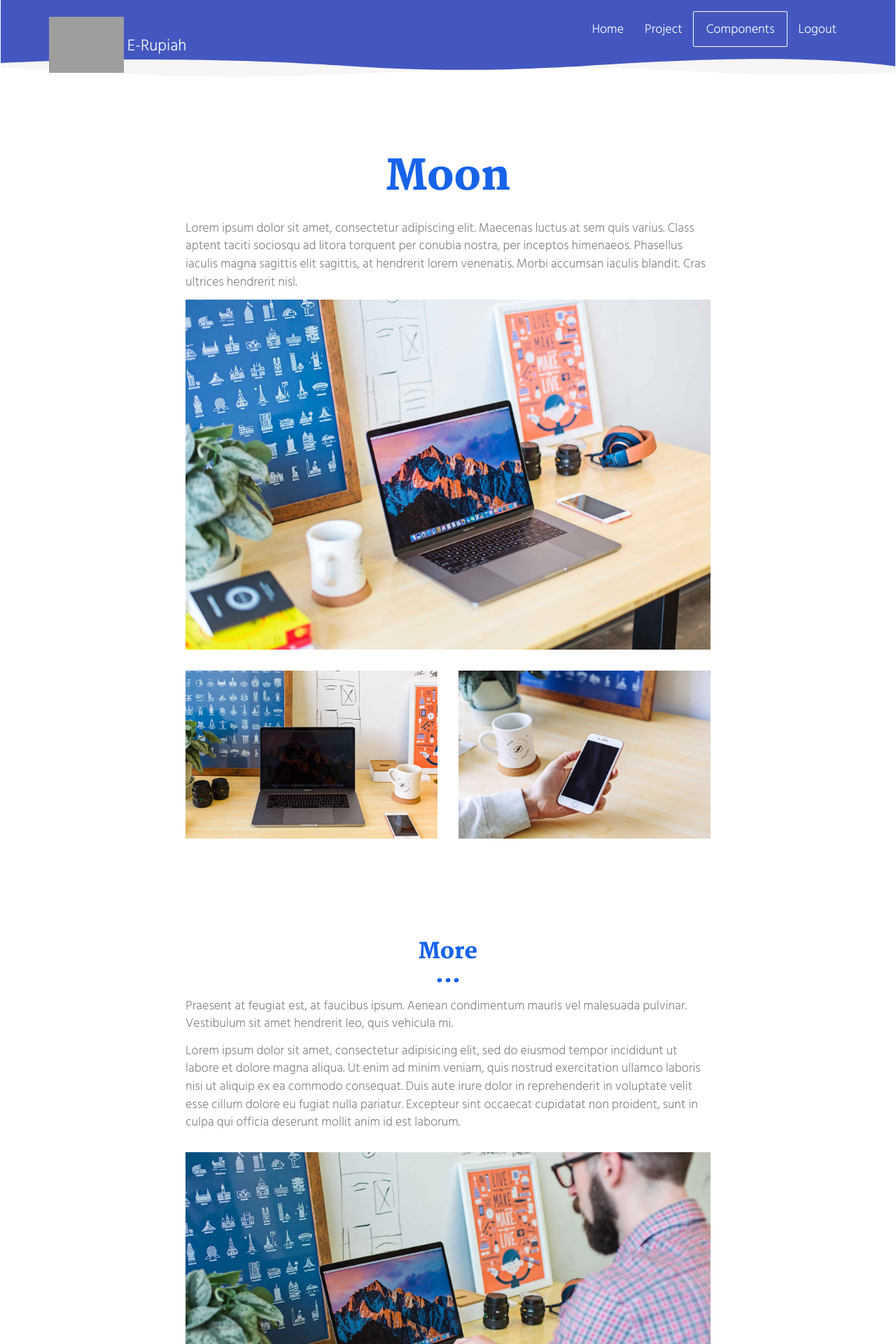
After one commit to imkkel5/erupiah, a PHP site: page /member/desainPayment.php in a window 1280 px wide. The commit adds this page. Shown: the top 1920 px of the page at 70% size. Run offline with PHP 8.4, Linux system fonts and the light colour scheme; grey boxes are pictures that could not be loaded.

Commit message:
update diskusi

```diff
--- /dev/null
+++ b/html/member/desainPayment.php
@@ -0,0 +1,125 @@
+<!DOCTYPE html>
+<html lang="en">
+
+<head>
+  <meta charset="UTF-8">
+  <meta content="IE=edge" http-equiv="X-UA-Compatible">
+  <meta content="width=device-width,initial-scale=1" name="viewport">
+  <meta content="description" name="description">
+  <meta name="google" content="notranslate" />
+  <meta content="Mashup templates have been developped by Orson.io team" name="author">
+
+  <!-- Disable tap highlight on IE -->
+  <meta name="msapplication-tap-highlight" content="no">
+
+
+  <link rel="apple-touch-icon" sizes="180x180" href="./assets/apple-icon-180x180.png">
+  <link href="./assets/favicon.ico" rel="icon">
+
+  <link href="" rel="stylesheet">
+
+
+  <title>Title page</title>
+
+  <link href="./main.550dcf66.css" rel="stylesheet">
+</head>
+
+<body>
+  <!-- Add your content of header -->
+  <?php include "navbar.php" ?>
+
+  <div class="section-container">
+    <div class="container">
+      <div class="row">
+        <div class="col-xs-12 col-md-8 col-md-offset-2">
+          <h1 class="text-center">Moon</h1>
+          <p>Lorem ipsum dolor sit amet, consectetur adipiscing elit. Maecenas luctus at sem quis varius.
+            Class aptent taciti sociosqu ad litora torquent per conubia nostra, per inceptos himenaeos. Phasellus iaculis magna sagittis elit sagittis, at hendrerit lorem venenatis. Morbi accumsan iaculis blandit. Cras ultrices hendrerit nisl.</p>
+
+          <div class="section-container-spacer">
+            <img src="./assets/images/img-06.jpg" alt="" class="img-responsive reveal-content" data-action="zoom">
+          </div>
+
+          <div class="row">
+            <div class="col-xs-6">
+              <img src="./assets/images/img-04.jpg" alt="" class="img-responsive reveal-content" data-action="zoom">
+            </div>
+            <div class="col-xs-6">
+              <img src="./assets/images/img-07.jpg" alt="" class="img-responsive reveal-content" data-action="zoom">
+            </div>
+          </div>
+        </div>
+      </div>
+    </div>
+  </div>
+
+  <div class="section-container">
+    <div class="container">
+      <div class="row section-container-spacer">
+        <div class="col-xs-12 col-md-8 col-md-offset-2">
+          <h2 class="text-center">More</h2>
+          <div class="section-container-spacer">
+            <p>Praesent at feugiat est, at faucibus ipsum. Aenean condimentum mauris vel malesuada pulvinar. Vestibulum sit amet hendrerit leo, quis vehicula mi.</p>
+            <p>Lorem ipsum dolor sit amet, consectetur adipisicing elit, sed do eiusmod
+              tempor incididunt ut labore et dolore magna aliqua. Ut enim ad minim veniam,
+              quis nostrud exercitation ullamco laboris nisi ut aliquip ex ea commodo
+              consequat. Duis aute irure dolor in reprehenderit in voluptate velit esse
+              cillum dolore eu fugiat nulla pariatur. Excepteur sint occaecat cupidatat non
+              proident, sunt in culpa qui officia deserunt mollit anim id est laborum.</p>
+          </div>
+          <img src="./assets/images/img-05.jpg" alt="" class="img-responsive reveal-content" data-action="zoom">
+        </div>
+      </div>
+    </div>
+  </div>
+
+  <div class="section-container">
+    <div class="container text-center">
+      <div class="row section-container-spacer">
+        <div class="col-xs-12 col-md-12">
+
+          <h3>Do you like it ?</h3>
+          <p>
+            <a href="https://facebook.com/" class="social-round-icon fa-icon" title="">
+              <i class="fa fa-facebook" aria-hidden="true"></i>
+            </a>
+            <a href="https://twitter.com/" class="social-round-icon fa-icon" title="">
+              <i class="fa fa-twitter" aria-hidden="true"></i>
+            </a>
+            <a href="https://www.linkedin.com/" class="social-round-icon fa-icon" title="">
+              <i class="fa fa-linkedin" aria-hidden="true"></i>
+            </a>
+          </p>
+        </div>
+      </div>
+
+    </div>
+  </div>
+
+  <?php include "footer.php" ?>
+
+  <script>
+    document.addEventListener("DOMContentLoaded", function(event) {
+      navActivePage();
+      scrollRevelation('.reveal');
+    });
+  </script>
+
+  <!-- Google Analytics: change UA-XXXXX-X to be your site's ID
+
+<script>
+  (function (i, s, o, g, r, a, m) {
+    i['GoogleAnalyticsObject'] = r; i[r] = i[r] || function () {
+      (i[r].q = i[r].q || []).push(arguments)
+    }, i[r].l = 1 * new Date(); a = s.createElement(o),
+      m = s.getElementsByTagName(o)[0]; a.async = 1; a.src = g; m.parentNode.insertBefore(a, m)
+  })(window, document, 'script', '//www.google-analytics.com/analytics.js', 'ga');
+  ga('create', 'UA-XXXXX-X', 'auto');
+  ga('send', 'pageview');
+</script>
+
+-->
+  <script type="text/javascript" src="./main.0cf8b554.js"></script>
+</body>
+
+</html>
--- a/html/member/navbar.php
+++ b/html/member/navbar.php
@@ -23,6 +23,7 @@
                             <a href="./components.php" class="btn btn-default navbar-btn" title="">Components</a>
                         </p>
                     </li>
+                    <li><a href="../Login-Form.php" title="">Logout</a></li>
 
                 </ul>
             </div>
```
Also changed, not shown: html/member/index.php (+4 -36 lines).
